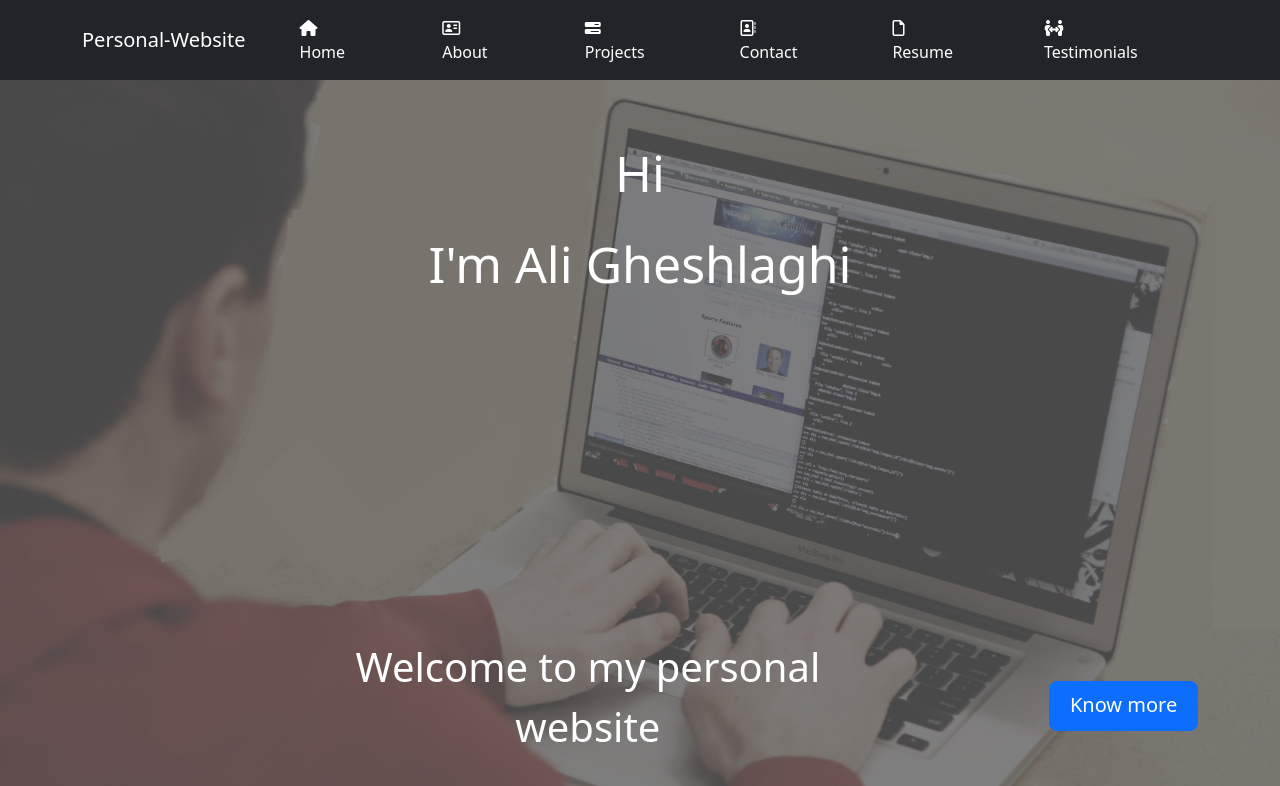
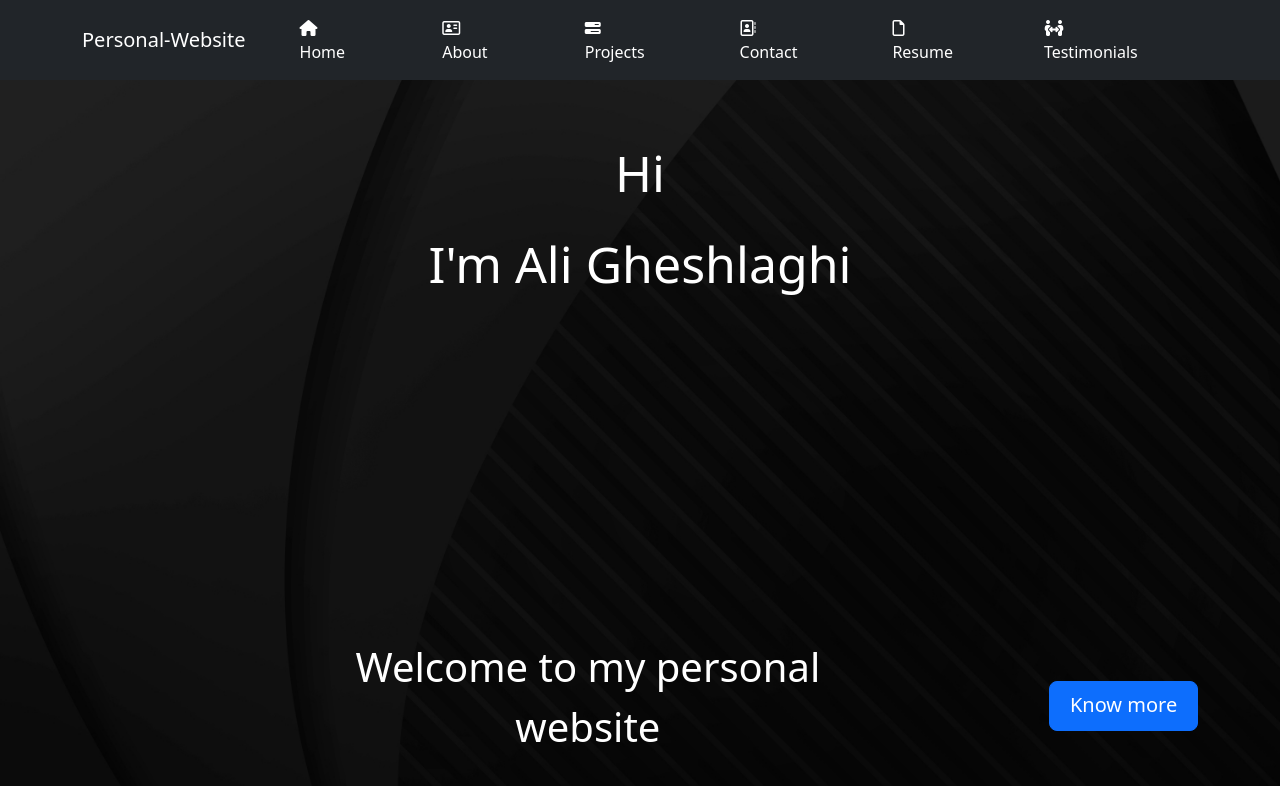
Before and after one commit to aligheshlaghi97/aligheshlaghi97.github.io, a React (Create React App) app: page / in a window 1280 px wide. Shown: the top 786 px of the page. Built offline with nearby package versions, Linux system fonts and the light colour scheme.

Commit message:
Changed background img for in welcome section.

```diff
--- a/src/components/WelcomeSection.jsx
+++ b/src/components/WelcomeSection.jsx
@@ -25,7 +25,7 @@ const WelcomeSection = () => {
   }, []);
 
   return (
-    <div className="programmer-img" id="home">
+    <div className="background-landing-page" id="home">
       <Container className="container" >
         <Row>
           <Col>
--- a/src/styles/WelcomeSection.css
+++ b/src/styles/WelcomeSection.css
@@ -26,11 +26,11 @@
   margin-bottom: 10%;
 }
 
-.programmer-img  {
+.background-landing-page  {
   height: 100%;
   width: 100%;
   opacity: 100%;
-  background-image: url("../media/img/programmer.jpg");
+  background-image: url("../media/img/dark-background.jpg");
   background-position: center;
   background-repeat: no-repeat;
   background-size: cover;
```
Also changed, not shown: src/media/img/dark-background.jpg (added), src/media/img/programmer.jpg (deleted).
